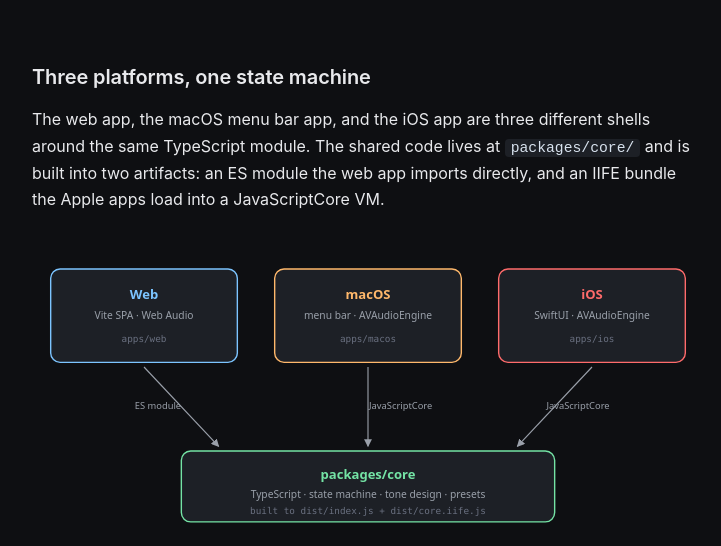
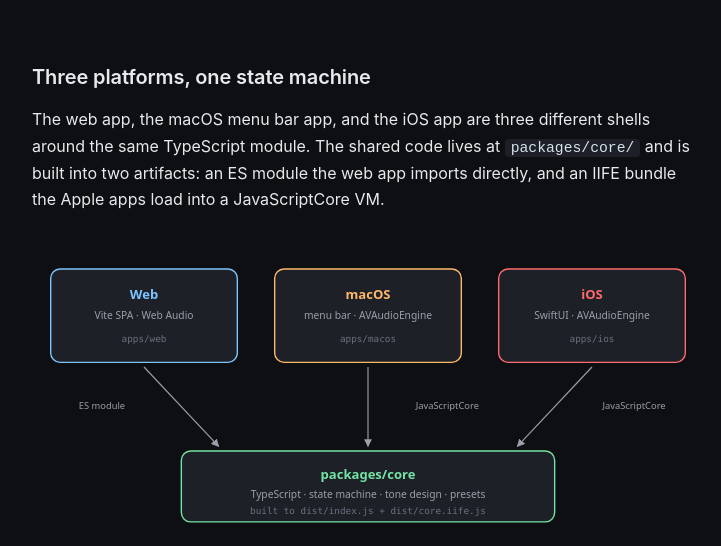
Before and after one commit to deshpanderitwik/breathwork-v2, a website: page docs/implementation/index.html in a window 1280 px wide. Shown: the part 253-799 px from the top of the page, without its empty margins (272-993 px from the left). Drawn offline with Linux system fonts and the light colour scheme.

Commit message:
docs/implementation: nudge arrow labels off their paths
The "ES module" / "JavaScriptCore" labels were centered on each
arrow's path and the line struck through the text. Move each label
cleanly off-axis: web label far left, macOS label right of the
vertical, iOS label far right. ~40–60px of clear space each.

Co-Authored-By: Claude Opus 4.7 <noreply@anthropic.com>

```diff
--- a/docs/implementation/index.html
+++ b/docs/implementation/index.html
@@ -189,12 +189,13 @@
         <line x1="600" y1="135" x2="520" y2="220"
               stroke="#9aa0aa" stroke-width="1.2" marker-end="url(#ar)"/>
 
-        <!-- Annotations -->
-        <text x="135" y="180" text-anchor="middle" font-size="10"
+        <!-- Annotations — offset off each arrow's path so the line
+             doesn't strike through the text -->
+        <text x="75" y="180" text-anchor="middle" font-size="10"
               fill="#9aa0aa">ES module</text>
-        <text x="395" y="180" text-anchor="middle" font-size="10"
+        <text x="445" y="180" text-anchor="middle" font-size="10"
               fill="#9aa0aa">JavaScriptCore</text>
-        <text x="585" y="180" text-anchor="middle" font-size="10"
+        <text x="645" y="180" text-anchor="middle" font-size="10"
               fill="#9aa0aa">JavaScriptCore</text>
 
         <!-- Core box -->
```
